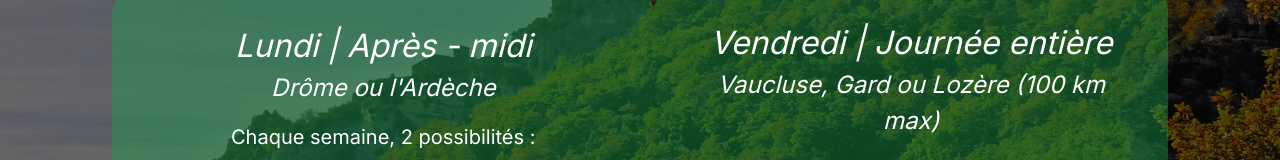
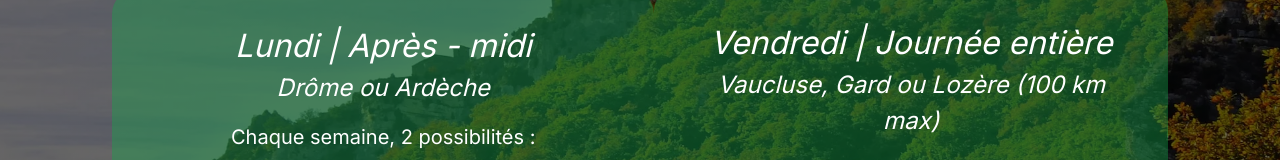
Before and after one commit to SebastienLaurentt/Galopins, a Vue app: page / in a window 1280 px wide. Shown: the part 1307-1467 px from the top of the page. Built offline with nearby package versions, Linux system fonts and the light colour scheme.

Commit message:
fix typo2 on club section

```diff
--- a/src/sections/Club.tsx
+++ b/src/sections/Club.tsx
@@ -33,7 +33,7 @@ function Club() {
                     <li>
                         <ParcoursCard
                             day='Lundi | Après - midi'
-                            location="Drôme ou l'Ardèche"
+                            location="Drôme ou Ardèche"
                             frequency="Chaque semaine, 2 possibilités :"
                             description1='&#x2022; Cool : 5 à 9 km (2-3 h environ)'
                             description2="&#x2022; Classique : 10 à 14 km (200 à 500 m de dénivelé)"
```
